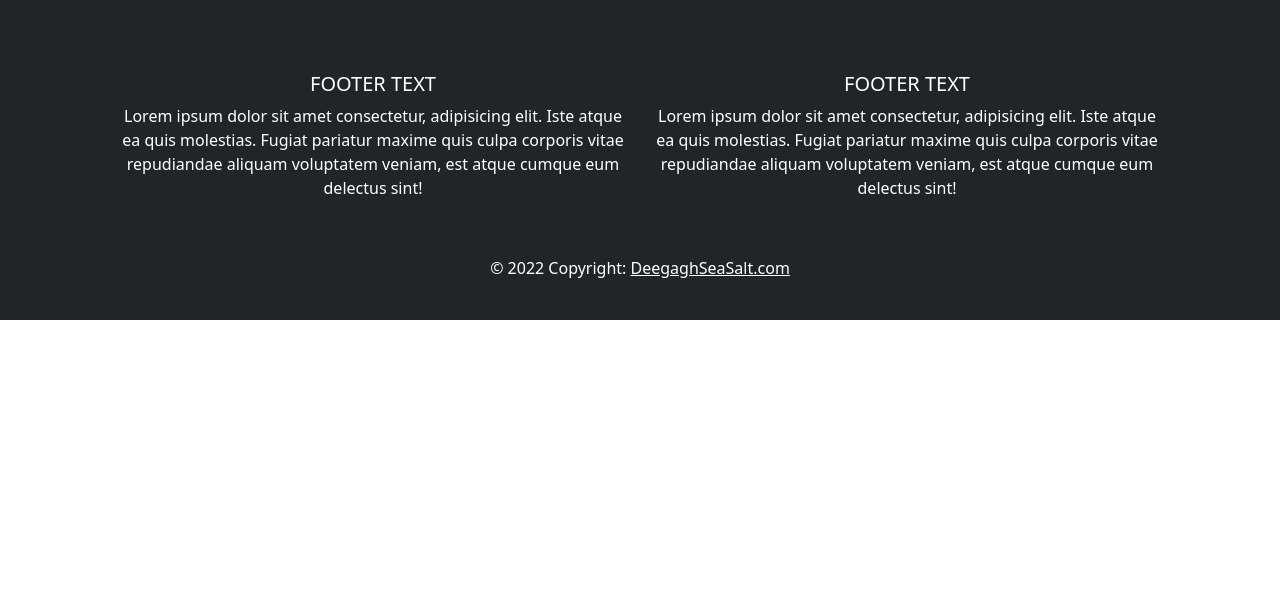
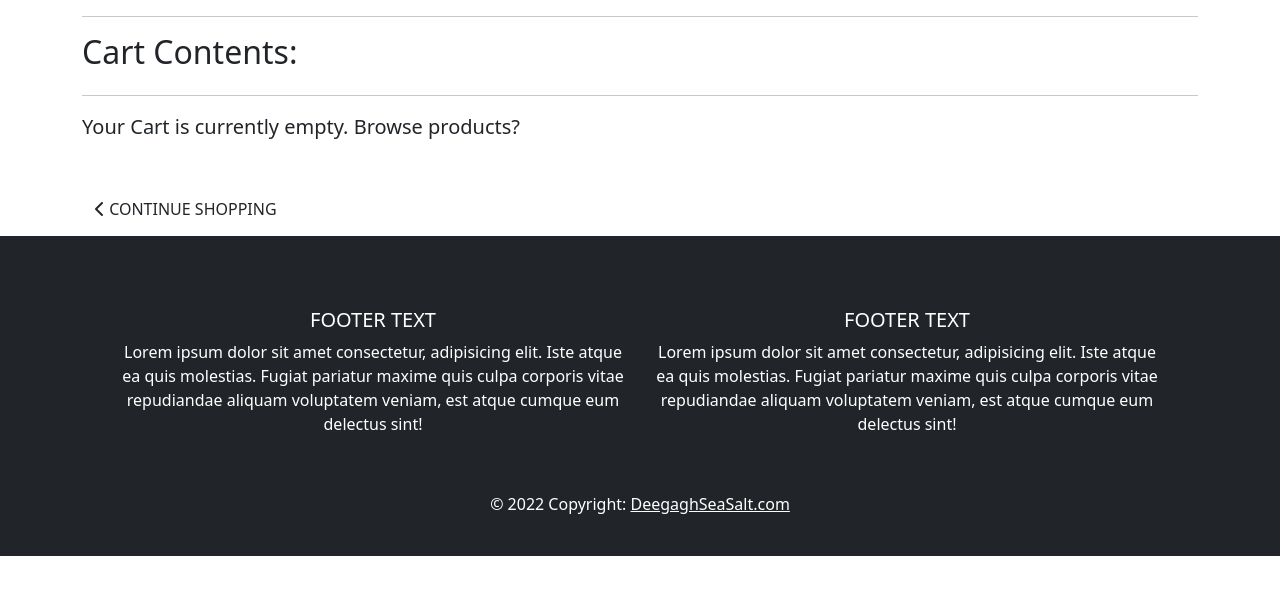
Before and after one commit to MeganNyhan/CI_PP5_SALT, a Django app: page /bag in a window 1280 px wide. Shown: the part 80-675 px from the top of the page. Run offline with Django 3.2, Linux system fonts and the light colour scheme; some libraries are stand-ins or nearby versions.

Commit message:
update bag template with option to return to products / continue shoppping

```diff
--- a/bag/templates/bag.html
+++ b/bag/templates/bag.html
@@ -3,5 +3,31 @@
 {% block title %} Deegagh Sea Salt | Shopping Cart {% endblock %}
 
 {% block content %}
+<div class="container mb-2">
+    <div class="row">
+        <div class="col">
+            <hr>
+                <h2 class="logo-font mb-4"> Cart Contents: </h2>
+            <hr>
+        </div>
+    </div>
+
+    <div class="row">
+        <div class="col">
+            {% if bag_items %}
+                <div class="table-responsive rounded">
+            {% else %}
+                <p class="lead mb-5"> Your Cart is currently empty. Browse products?</p> <a class="btn btn-outline-black rounded-0" href="{% url 'products' %}">
+                    <span class="icon">
+                        <i class="fas fa-chevron-left"></i>
+                    </span>
+                    <span class="text-uppercase"> Continue Shopping </span>
+                </a>
+            {% endif %}
+                </div>
+        </div>
+    </div>
+</div>
+
 
 {% endblock %}
```
